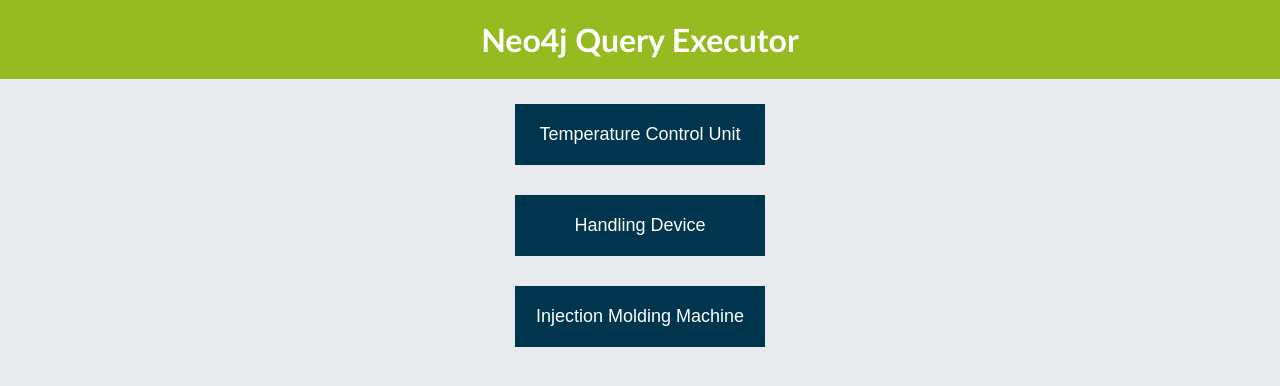
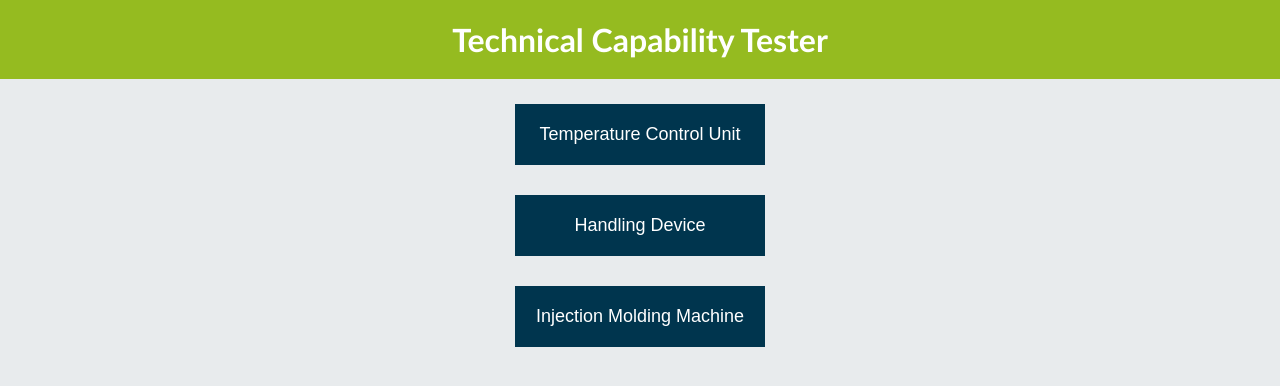
Before and after one commit to psapel/AAS-neo4j-Database, a Flask app: page / in a window 1280 px wide. Shown: the top 386 px of the page. Run offline with Flask 3, Linux system fonts and the light colour scheme.

Commit message:
styling changes

```diff
--- a/queries/injection_molding_machine_query.py
+++ b/queries/injection_molding_machine_query.py
@@ -13,8 +13,8 @@ def run_injection_molding_machine_query(graph):
       (inquiry.RequiredOpeningStroke <= imm.MaxOpeningStroke) AS OK5
     RETURN imm.idShort AS idShort,
       CASE
-        WHEN OK1 AND OK2 AND OK3 AND OK4 AND OK5 THEN 'is technically feasible'
-        ELSE 'is not technically feasible'
+        WHEN OK1 AND OK2 AND OK3 AND OK4 AND OK5 THEN 'is technically capable'
+        ELSE 'is not technically capable'
       END AS feasibility
     """
 
--- a/static/css/style.css
+++ b/static/css/style.css
@@ -40,7 +40,7 @@ button {
 }
 
 button:hover {
-    background-color: rgb(0,53,78);
+    background-color: rgb(5, 95, 136);
 }
 
 table {
--- a/templates/index.html
+++ b/templates/index.html
@@ -4,11 +4,11 @@
     <meta charset="UTF-8">
     <meta name="viewport" content="width=device-width, initial-scale=1.0">
     <meta http-equiv="X-UA-Compatible" content="IE=edge">
-    <title>Neo4j Query Executor</title>
+    <title>Technical Capability Tester</title>
     <link rel="stylesheet" href="{{ url_for('static', filename='css/style.css') }}">
 </head>
 <body>
-    <h1>Neo4j Query Executor</h1>
+    <h1>Technical Capability Tester</h1>
 
     <form action="/query1" method="post">
         <button type="submit">Temperature Control Unit</button>
```
